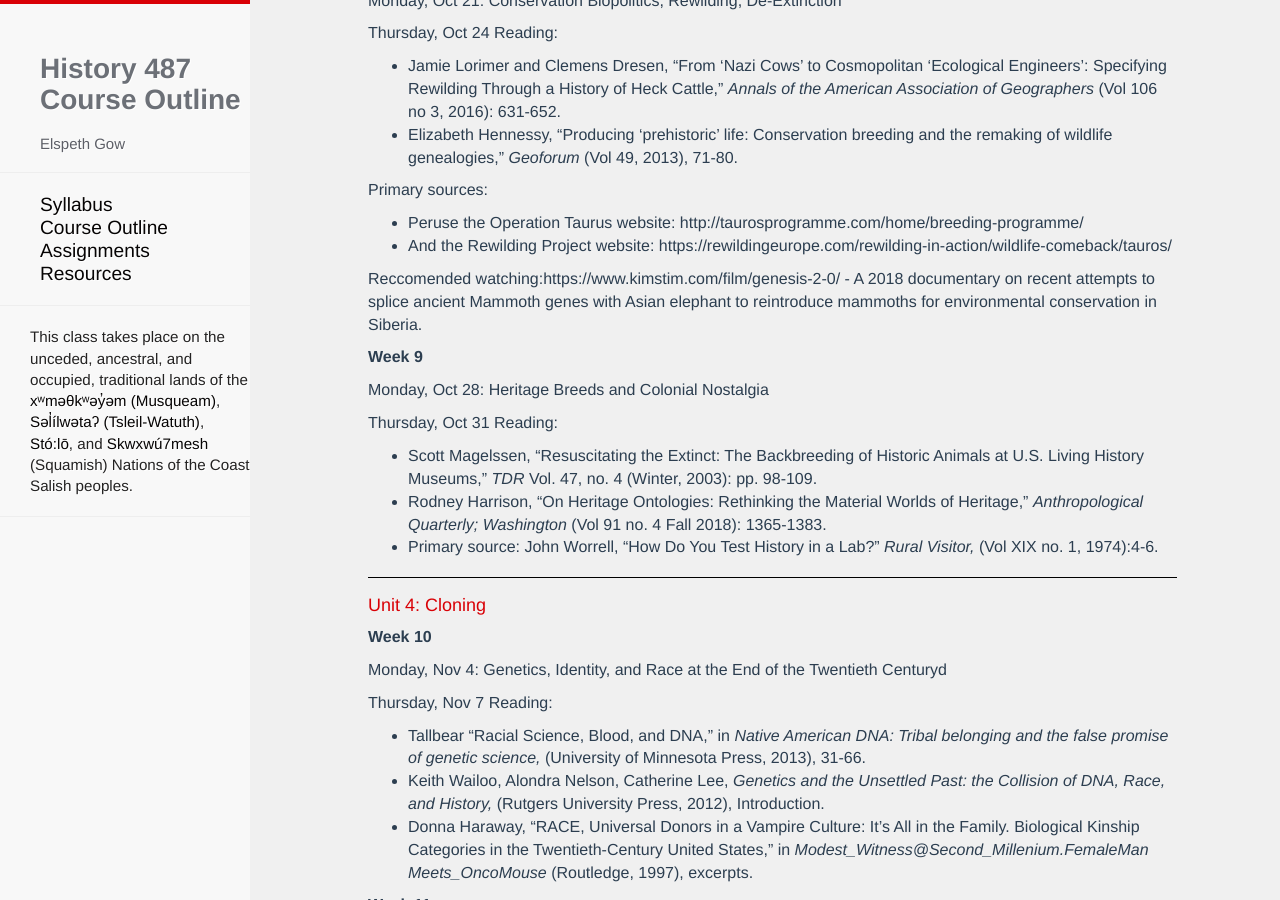
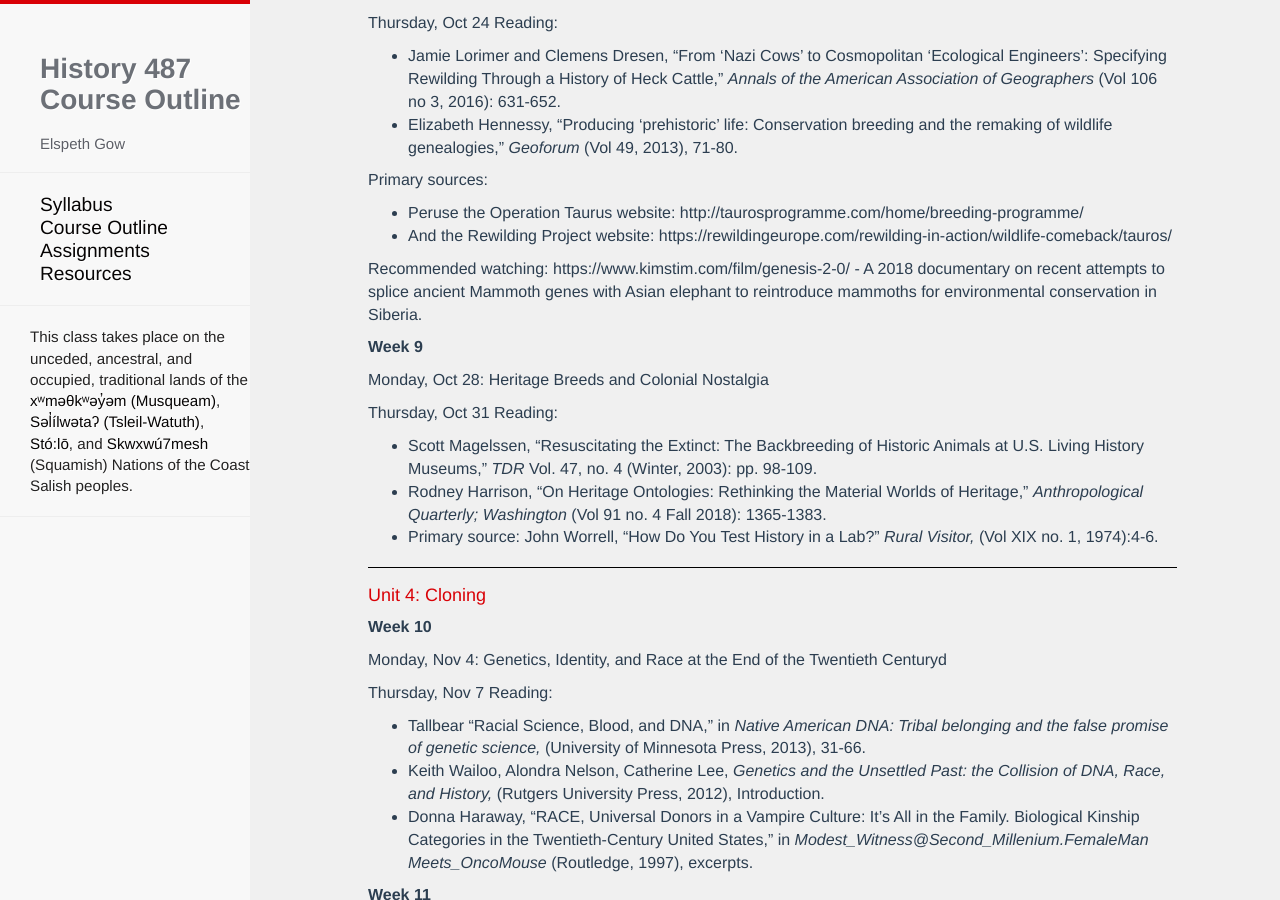
Before and after one commit to esgow/HIST487, a Jekyll site: the page built from outline.md, in a window 1280 px wide and 900 px high, scrolled down 2840 px. Built offline with Jekyll 4.4.1, drawn with Linux system fonts in a browser that asks for light colours; nearby versions of some CDN libraries; our own code applies the rules of GitHub Pages for plain Markdown files; Markdown is read by kramdown in place of the engine named in the settings; a script that is not in the unit is left out; some of the changed lines change nothing that is shown; some of the changed text lies outside the part shown.

Commit message:
Update outline.md

```diff
--- a/outline.md
+++ b/outline.md
@@ -10,7 +10,7 @@
 * Read: Berger, “Why Look at Animals?” from *About Looking* (1977), 1-28.
 
 Further reading:
-Cary Wolfe, "'Animal Studies', Disciplinarity, and the [Post]Humanities" in *What is Posthumanism?* (University of Minnesota Press, 2010), 99-126.
+Cary Wolfe, "'Animal Studies', Disciplinarily, and the [Post]Humanities" in *What is Posthumanism?* (University of Minnesota Press, 2010), 99-126.
 
 
 #### Unit 1: Categorizing
@@ -96,7 +96,6 @@
 * Evelyn Fox-Keller, *Century of the Gene,* (Harvard University Press 2000), 1-10.
 * Karen Rader, *Making Mice* (Princeton University Press, 2004), excerpts.
 * Donna Haraway,"Mice into Wormholes: A Technoscience Fugue in Two Parts" in *Modest_Witness@Second_Millenium.FemaleMan Meets_OncoMouse* (Routledge, 1997), "Part 1: Kinship," excerpts.
-
 * Primary source: [[insert p source OncoMouse pic]]
 
 ![alt text](images/oncomouse.jpeg "Logo Title Text 1")
@@ -119,7 +118,7 @@
 * Peruse the Operation Taurus website: http://taurosprogramme.com/home/breeding-programme/
 * And the Rewilding Project website: https://rewildingeurope.com/rewilding-in-action/wildlife-comeback/tauros/
 
-Reccomended watching:https://www.kimstim.com/film/genesis-2-0/ - A 2018 documentary on recent attempts to splice ancient Mammoth genes with Asian elephant to reintroduce mammoths for environmental conservation in Siberia.
+Recommended watching: https://www.kimstim.com/film/genesis-2-0/ - A 2018 documentary on recent attempts to splice ancient Mammoth genes with Asian elephant to reintroduce mammoths for environmental conservation in Siberia.
 
 
 
```
